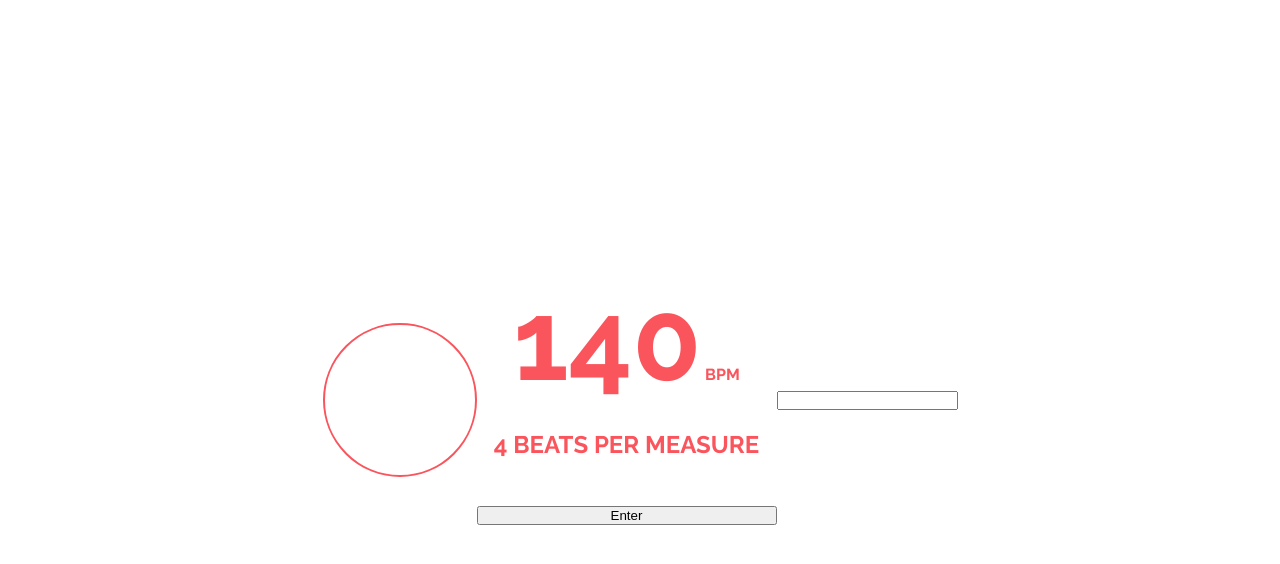
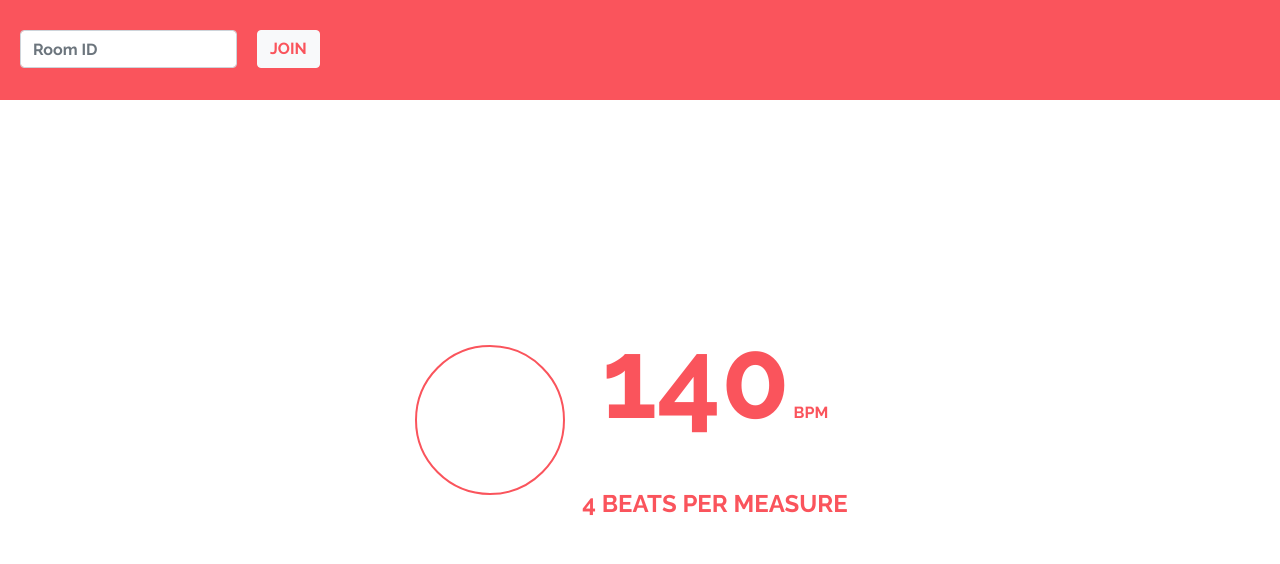
Before and after one commit to dsfhdshdjtsb/synced-metronome, a website with bundled scripts: page pages/user_met.html in a window 1280 px wide. Built offline with nearby package versions, Linux system fonts and the light colour scheme; no server answers.

Commit message:
made ui look sexy

```diff
--- a/css/user_met.css
+++ b/css/user_met.css
@@ -8,7 +8,7 @@ body{
     display: flex;
     justify-content: center;
     align-items: center;
-    height: 100vh;
+    height: 80vh;
 }
 .metronome {
     display: flex;
@@ -52,3 +52,30 @@ body{
     font-size: 1.5em;
     text-transform: uppercase;
 }
+
+.form-control{
+  margin: 0 20px 0 20px;
+  width: 100%;
+}
+
+@media (max-width: 768px) {
+    .form-inline .form-control {
+        width: 150px;
+    }
+}
+
+.top-section{
+  background: #fa545c;
+  color: #fff;
+  height: 100px;
+  text-align: center;
+  padding-top: 30px;
+}
+
+.join-btn {
+  color: #fa545c;
+}
+
+.btn:hover{
+  color:#fa545c;
+}
--- a/js/user_met.js
+++ b/js/user_met.js
@@ -5,8 +5,9 @@ const tempoText = document.querySelector('.tempo-text');
 const measureCount = document.querySelector('.measure-count');
 const testButton = document.querySelector('.testButton');
 const dot = document.querySelector('.dot');
-const enterBtn = document.querySelector('.troll');
-const codeInput = document.getElementById("code");
+const enterBtn = document.querySelector('.join-btn');
+const codeInput = document.querySelector('.form-control');
+
 
 // const click1 = new Audio('../audio/click2.mp3');
 // const click2 = new Audio('../audio/click2.mp3');
@@ -44,6 +45,7 @@ socket.on('user_bpm', function(msg) {
 
 enterBtn.addEventListener('click', () => {
     var txt = codeInput.value
+    console.log(txt);
     socket.emit('join_room', txt);
 });
 
--- a/pages/user_met.html
+++ b/pages/user_met.html
@@ -2,12 +2,19 @@
 <html lang="en">
 <head>
     <meta charset="UTF-8">
+    <link rel="stylesheet" href="https://cdn.jsdelivr.net/npm/bootstrap@4.1.3/dist/css/bootstrap.min.css" integrity="sha384-MCw98/SFnGE8fJT3GXwEOngsV7Zt27NXFoaoApmYm81iuXoPkFOJwJ8ERdknLPMO" crossorigin="anonymous">
     <link rel="stylesheet" href="../css/default.css">
     <link rel="stylesheet" href="../css/user_met.css">
     <title>Metronome</title>
 
 </head>
 <body>
+  <div class="top-section">
+    <div class="form-group form-inline">
+      <input type="text" class="form-control" id="input-code" placeholder="Room ID">
+      <button type="button" class="btn btn-light join-btn">JOIN</button>
+    </div>
+  </div>
     <div class="container">
         <span class="dot"></span>
         <div class="metronome">
@@ -17,10 +24,9 @@
             </div>
             <span class="beats-per-measure-text">4 Beats per measure</span>
             <div class="tempo-text"></div>
-            <button type="button" class="troll">Enter</button>
         </div>
-        <input name="code" type="text" maxlength="512" id="code" class="searchField"/>
     </div>
+
     <script src="/socket.io/socket.io.js"></script>
     <script src="../js/user_met.js" type="module"></script>
 </body>
```
